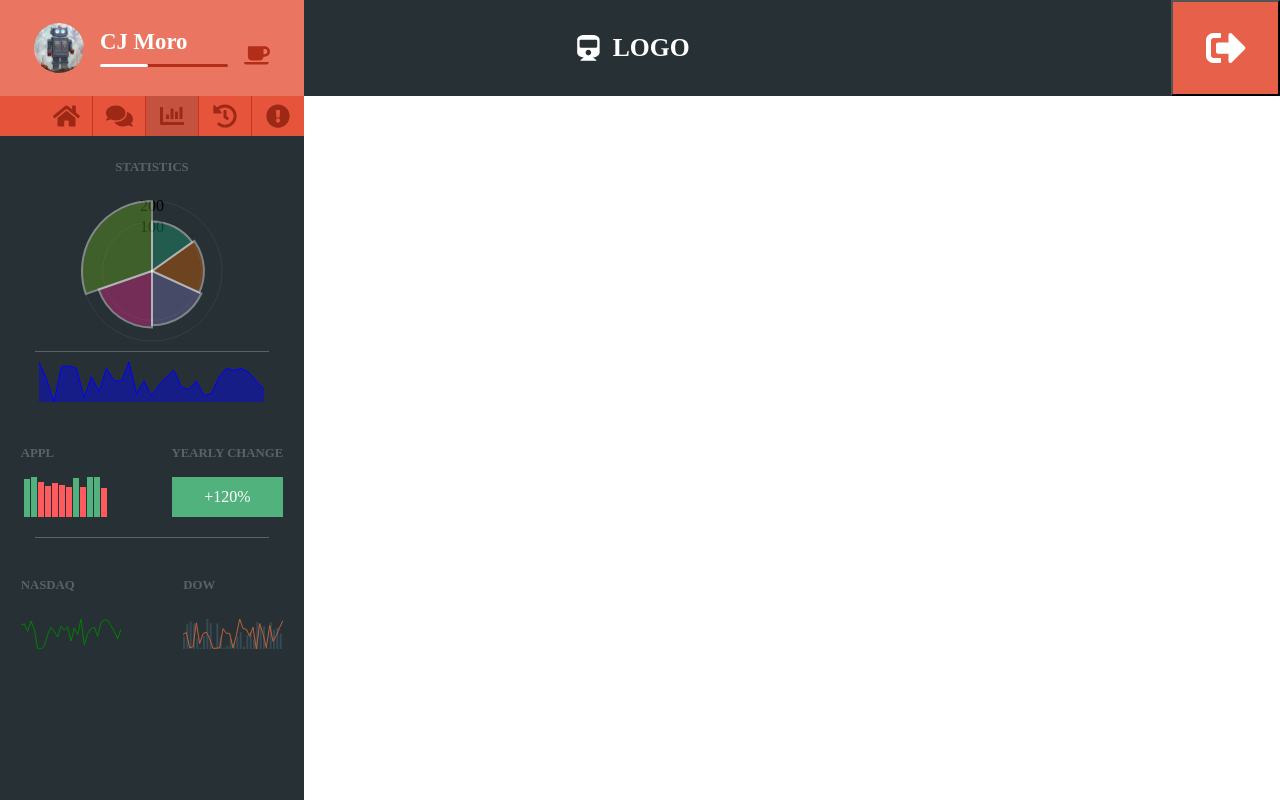
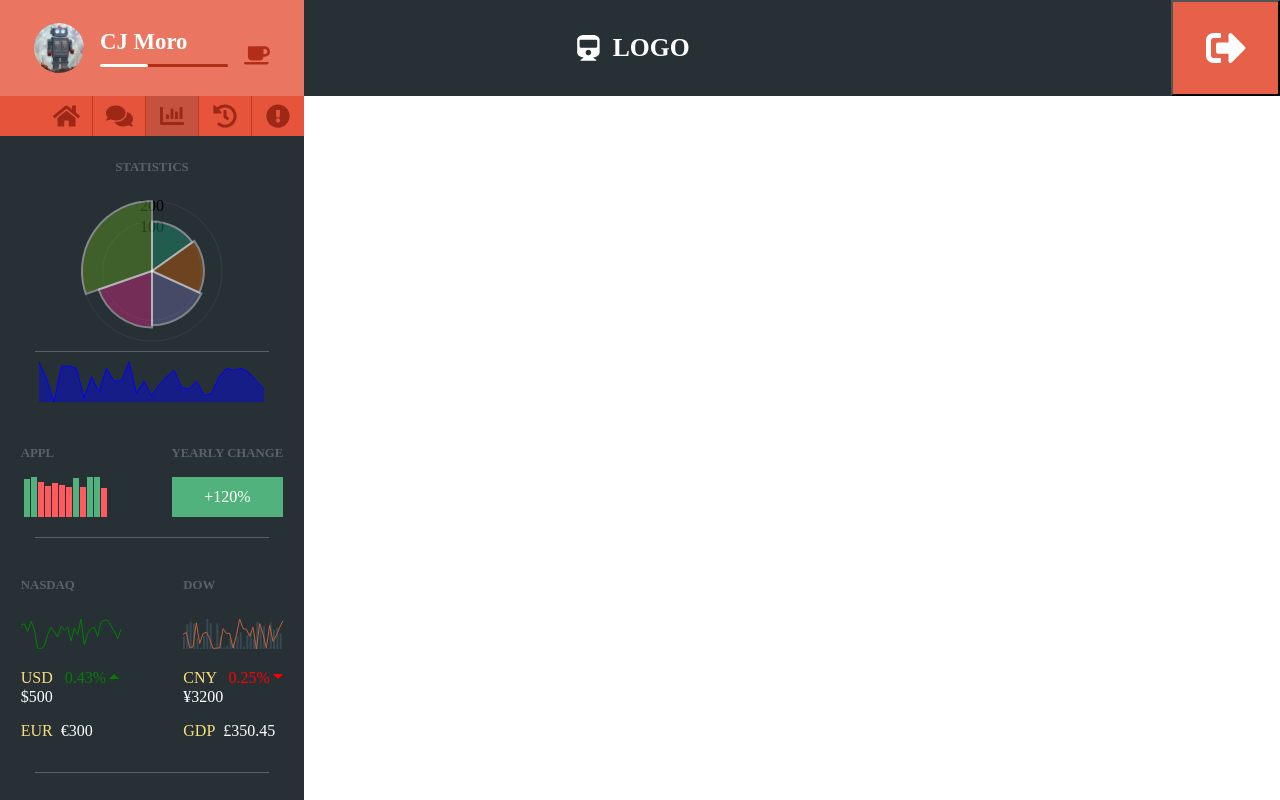
Before and after one commit to serCJm/react-admin-dashboard, a React (Create React App) app: page / in a window 1280 px wide. Both pictures are taken after a click on the element 152 px from the left and 116 px from the top of the page. Built offline with nearby package versions, Linux system fonts and the light colour scheme.

Commit message:
Add currency info in graphs side menu tab

```diff
--- /dev/null
+++ b/src/components/CurrencyInfo.jsx
@@ -0,0 +1,27 @@
+import React from "react";
+
+const CurrencyInfo = ({ cur1, cur2 }) => {
+  return (
+    <React.Fragment>
+      <p className="cur">
+        {cur1.ticker}{" "}
+        <span className={cur1.gain ? "gain" : "loss"}>
+          {cur1.gain ? cur1.gain : cur1.loss}
+        </span>
+      </p>
+      <p className="cur-value">
+        <span>{cur1.symbol}</span>
+        {cur1.value}
+      </p>
+      <p className="cur">
+        {cur2.ticker}
+        <span className="cur-value">
+          {cur2.symbol}
+          {cur2.value}
+        </span>
+      </p>
+    </React.Fragment>
+  );
+};
+
+export default CurrencyInfo;
--- a/src/components/SideMenuGraphMarket.jsx
+++ b/src/components/SideMenuGraphMarket.jsx
@@ -1,6 +1,7 @@
 import React, { Component } from "react";
 import NasdaqGraph from "./graphs/NasdaqGraph";
 import DowGraph from "./graphs/DowGraph";
+import CurrencyInfo from "./CurrencyInfo";
 
 const dataNasdaq = [];
 for (let i = 0; i < 31; i++) {
@@ -21,7 +22,32 @@ for (let i = 0; i < 31; i++) {
 }
 
 class SideMenuGraphMarket extends Component {
-  state = {};
+  state = {
+    cur1: {
+      ticker: "USD",
+      symbol: <span>&#36;</span>,
+      gain: "0.43%",
+      loss: null,
+      value: 500
+    },
+    cur2: {
+      ticker: "EUR",
+      symbol: <span>&euro;</span>,
+      value: 300
+    },
+    cur3: {
+      ticker: "CNY",
+      symbol: <span>&#165;</span>,
+      gain: null,
+      loss: "0.25%",
+      value: 3200.0
+    },
+    cur4: {
+      ticker: "GDP",
+      symbol: <span>&#163;</span>,
+      value: 350.45
+    }
+  };
   render() {
     return (
       <div className="market-info">
@@ -33,7 +59,7 @@ class SideMenuGraphMarket extends Component {
             height="40"
             margin={{ top: 10, right: 20 }}
           />
-          {/* <CurrencyInfo></CurrencyInfo> */}
+          <CurrencyInfo cur1={this.state.cur1} cur2={this.state.cur2} />
         </div>
         <div>
           <h2 className="title">DOW</h2>
@@ -44,7 +70,7 @@ class SideMenuGraphMarket extends Component {
             height="40"
             margin={{ top: 10, right: 20 }}
           />
-          {/* <CurrencyInfo></CurrencyInfo> */}
+          <CurrencyInfo cur1={this.state.cur3} cur2={this.state.cur4} />
         </div>
       </div>
     );
--- a/src/components/SideMenuGraphs.jsx
+++ b/src/components/SideMenuGraphs.jsx
@@ -38,6 +38,7 @@ class SideMenuGraphs extends Component {
         <SideMenuGraphStock />
         <hr className="home-hr" />
         <SideMenuGraphMarket />
+        <hr className="home-hr" />
       </div>
     );
   }
--- a/src/index.css
+++ b/src/index.css
@@ -300,6 +300,44 @@ input, textarea {
         color: #fff; }
         .side-menu .graphs .stock-info .yearly-change .text, .side-menu .graphs .market-info .yearly-change .text {
           padding: 0; }
+    .side-menu .graphs .cur {
+      color: #fadd7c;
+      margin-bottom: 0; }
+      .side-menu .graphs .cur:last-child {
+        margin-bottom: 1rem; }
+      .side-menu .graphs .cur .gain {
+        color: green;
+        position: relative;
+        margin-left: 0.5rem; }
+        .side-menu .graphs .cur .gain:after {
+          content: "";
+          position: absolute;
+          top: 5px;
+          left: 44px;
+          width: 0;
+          height: 0;
+          border-left: 5px solid transparent;
+          border-right: 5px solid transparent;
+          border-bottom: 5px solid green; }
+      .side-menu .graphs .cur .loss {
+        color: red;
+        position: relative;
+        margin-left: 0.5rem; }
+        .side-menu .graphs .cur .loss:after {
+          content: "";
+          position: absolute;
+          top: 5px;
+          left: 44px;
+          width: 0;
+          height: 0;
+          border-left: 5px solid transparent;
+          border-right: 5px solid transparent;
+          border-top: 5px solid red; }
+    .side-menu .graphs .cur-value {
+      color: #fff;
+      margin-top: 0; }
+      .side-menu .graphs .cur-value:last-child {
+        margin-left: 0.5rem; }
 
 .tooltip-box {
   display: block;
--- a/src/sass/modules/_sidemenu.sass
+++ b/src/sass/modules/_sidemenu.sass
@@ -124,6 +124,45 @@
                 color: $white
                 & .text
                     padding: 0
+        .cur
+            color: rgb(250, 221, 124)
+            margin-bottom: 0
+            &:last-child
+                margin-bottom: 1rem
+            .gain
+                color: green
+                position: relative
+                margin-left: .5rem
+                &:after
+                    content: ''
+                    position: absolute
+                    top: 5px
+                    left: 44px
+                    width: 0
+                    height: 0
+                    border-left: 5px solid transparent
+                    border-right: 5px solid transparent
+                    border-bottom: 5px solid green
+            .loss
+                color: red
+                position: relative
+                margin-left: .5rem
+                &:after
+                    content: ''
+                    position: absolute
+                    top: 5px
+                    left: 44px
+                    width: 0
+                    height: 0
+                    border-left: 5px solid transparent
+                    border-right: 5px solid transparent
+                    border-top: 5px solid red
+        .cur-value
+            color: $white
+            margin-top: 0
+            &:last-child
+                margin-left: .5rem
+
 
 
 .tooltip-box
```
Also changed, not shown: 1 other file (tests, documents, lock files or other folders).
